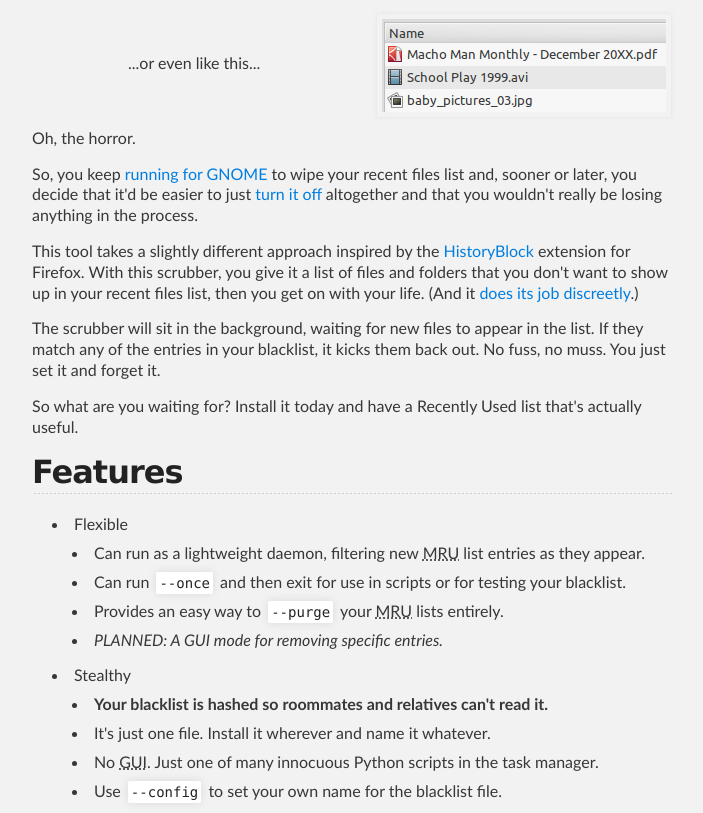
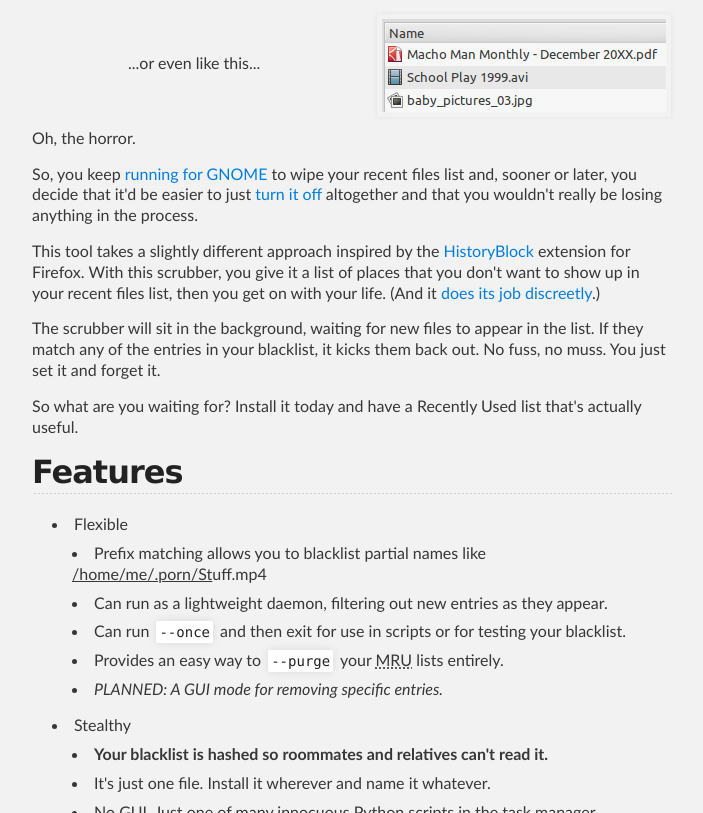
Before and after one commit to ssokolow/gtk-recent-scrubber, a plain HTML site: page index.html in a window 1280 px wide. Shown: the part 522-1335 px from the top of the page, without its empty margins (288-991 px from the left). Drawn offline with Linux system fonts and the light colour scheme.

Commit message:
Make it more clear that it's doing prefix matching.

```diff
--- a/index.html
+++ b/index.html
@@ -55,7 +55,7 @@
 
         <p>So, you keep <a href="http://www.addictivetips.com/ubuntu-linux-tips/clear-and-disable-the-recent-documents-list-in-ubuntu-linux/" title="Clear And Disable The Recent Documents List In Ubuntu Linux">running for GNOME</a> to wipe your recent files list and, sooner or later, you decide that it'd be easier to just <a href="http://www.addictivetips.com/ubuntu-linux-tips/clear-and-disable-the-recent-documents-list-in-ubuntu-linux/" title="Clear And Disable The Recent Documents List In Ubuntu Linux">turn it off</a> altogether and that you wouldn't really be losing anything in the process.</p>
 
-        <p>This tool takes a slightly different approach inspired by the <a href="https://addons.mozilla.org/en-US/firefox/addon/historyblock/">HistoryBlock</a> extension for Firefox. With this scrubber, you give it a list of files and folders that you don't want to show up in your recent files list, then you get on with your life. (And it <a href="#stealthy">does its job discreetly</a>.)</p>
+        <p>This tool takes a slightly different approach inspired by the <a href="https://addons.mozilla.org/en-US/firefox/addon/historyblock/">HistoryBlock</a> extension for Firefox. With this scrubber, you give it a list of places that you don't want to show up in your recent files list, then you get on with your life. (And it <a href="#stealthy">does its job discreetly</a>.)</p>
 
         <p>The scrubber will sit in the background, waiting for new files to appear in the list. If they match any of the entries in your blacklist, it kicks them back out. No fuss, no muss. You just set it and forget it.</p>
 
@@ -67,9 +67,10 @@
 <li>Flexible
 
 <ul>
-    <li>Can run as a lightweight daemon, filtering new <acronym title="Most Recently Used">MRU</acronym> list entries as they appear.</li>
-<li>Can run <code>--once</code> and then exit for use in scripts or for testing your blacklist.</li>
-<li>Provides an easy way to <code>--purge</code> your <acronym title="Most Recently Used">MRU</acronym> lists entirely.</li>
+    <li>Prefix matching allows you to blacklist partial names like <u>/home/me/.porn/St</u>uff.mp4</li>
+    <li>Can run as a lightweight daemon, filtering out new entries as they appear.</li>
+    <li>Can run <code>--once</code> and then exit for use in scripts or for testing your blacklist.</li>
+    <li>Provides an easy way to <code>--purge</code> your <acronym title="Most Recently Used">MRU</acronym> lists entirely.</li>
 <li>
     <em>PLANNED: A GUI mode for removing specific entries.</em></li>
 </ul>
```
